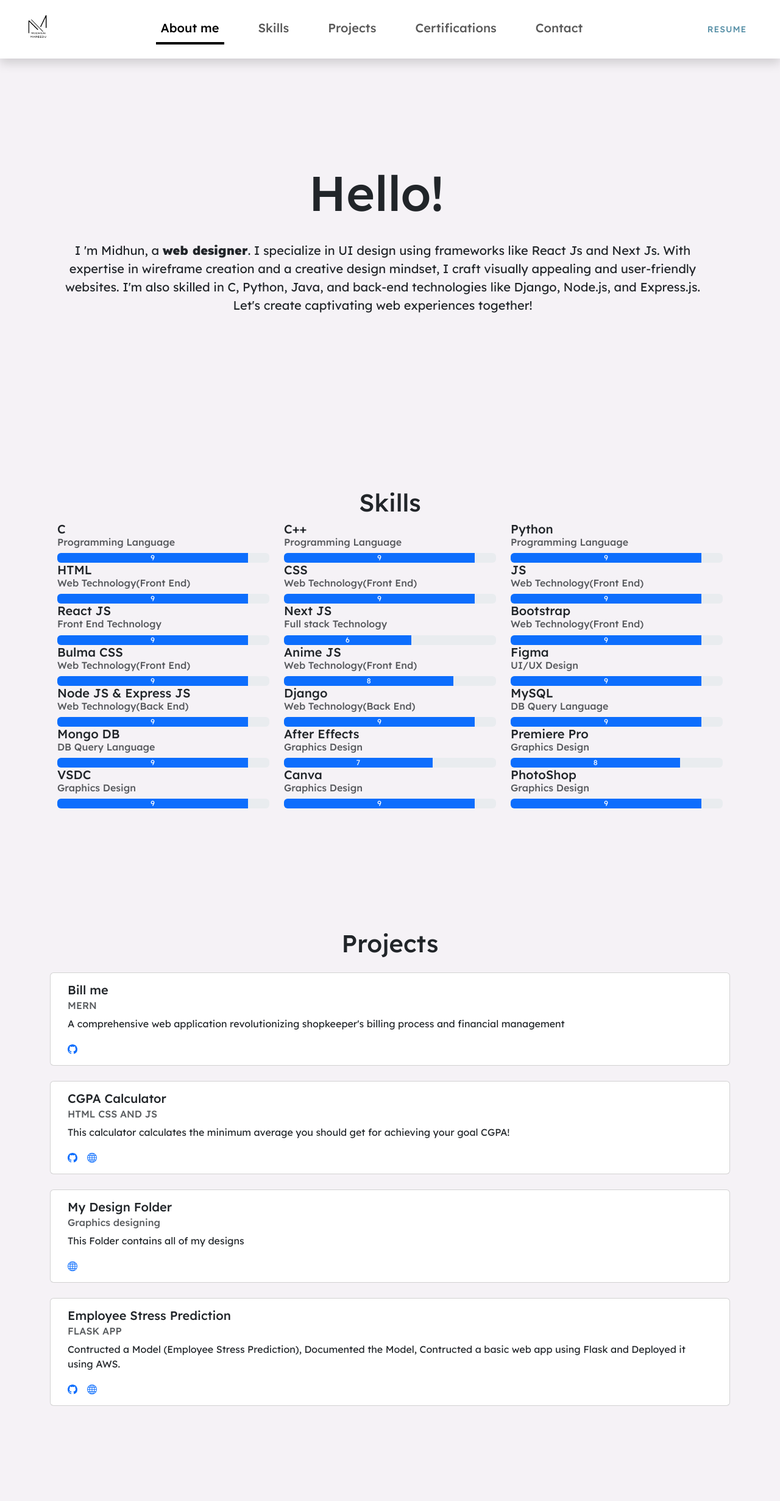
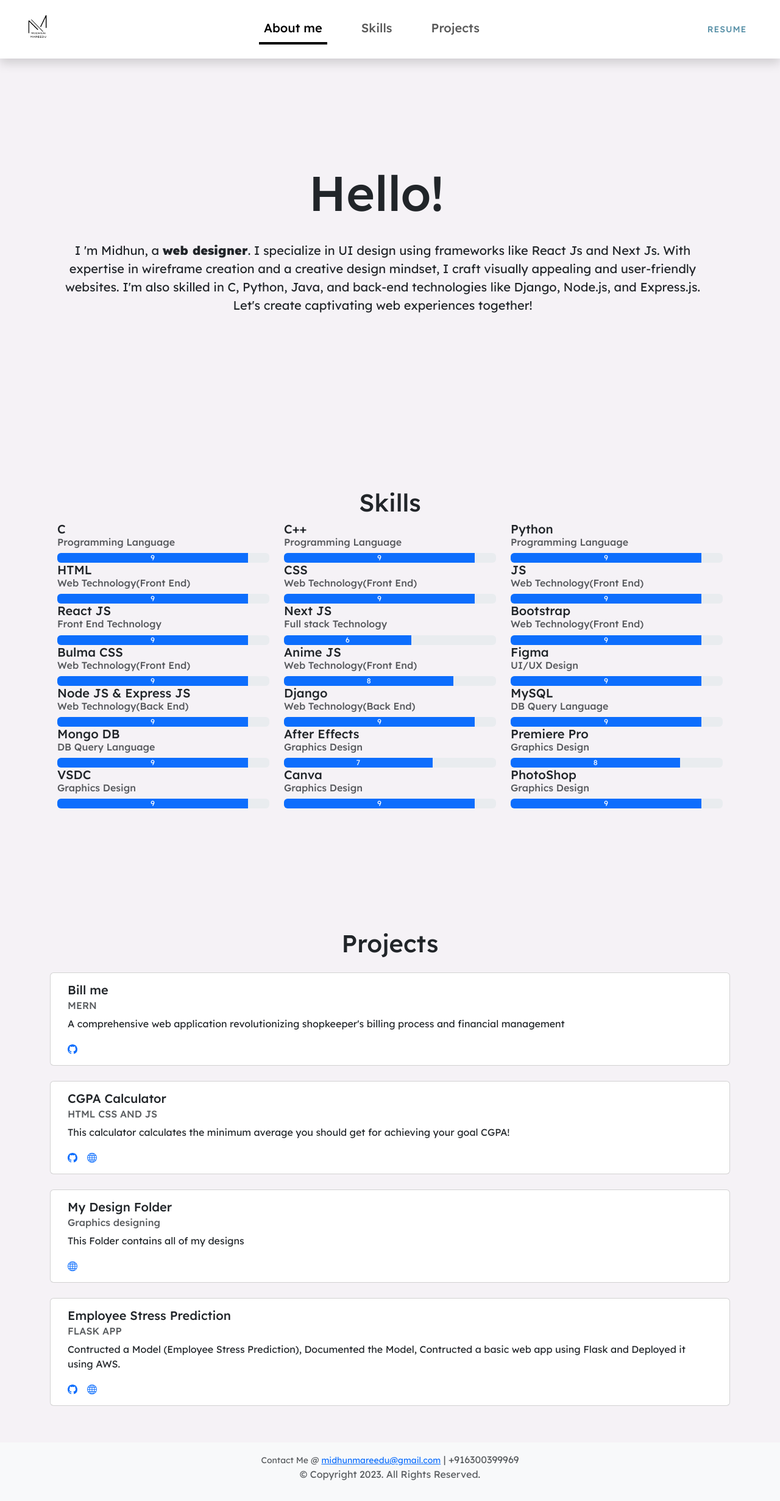
Before and after one commit to Jyothsna63/Portfolio, a React (Create React App) app in the folder portfolio/: page / in a window 1280 px wide. Shown: the whole page at 61% size. Before the commit the page ends 2366 px from the top, so only its background shows below. Built offline with nearby package versions, Linux system fonts and the light colour scheme.

Commit message:
Minor improvements

```diff
--- a/portfolio/src/components/Content.jsx
+++ b/portfolio/src/components/Content.jsx
@@ -5,6 +5,7 @@ import skills from "../data/skills";
 import SkillCard from "./SkillCard";
 import Project from "./Project";
 import projects from "../data/projects";
+import Footer from "./Footer";
 
 const Content = () => {
     return (
@@ -33,11 +34,13 @@ const Content = () => {
                     <h1 className="text-center" >Projects</h1>
                     {
                         projects.map((project) => {
-                            return <Project name={project.name} category={project.category} desc={project.desc} git_url={project.git_url} dip_url = {project.dip_url} />
+                            return <Project name={project.name} category={project.category} desc={project.desc} git_url={project.git_url} dip_url={project.dip_url} />
                         })
                     }
                 </div>
+
             </div>
+            <Footer />
         </div>
     )
 }
--- /dev/null
+++ b/portfolio/src/components/Footer.jsx
@@ -0,0 +1,15 @@
+import React from 'react'
+
+const Footer = () => {
+    return (
+        <footer className="footer mt-auto py-3 bg-body-tertiary">
+            <div className="container text-center">
+                <small className="text-body-secondary">Contact Me @ <a href="mailto:midhunmareedu@gmail.com">midhunmareedu@gmail.com</a></small>
+                <span className='text-body-secondary'> | +916300399969</span>
+                <p className="text-body-secondary">© Copyright 2023. All Rights Reserved.</p>
+            </div>
+        </footer>
+    )
+}
+
+export default Footer
--- a/portfolio/src/components/Header.jsx
+++ b/portfolio/src/components/Header.jsx
@@ -18,24 +18,23 @@ const Header = () => {
                 <div className="collapse navbar-collapse" id="navbarSupportedContent">
                     <ul className="navbar-nav mb-2 my-lg-2 me-auto container justify-content-center">
                         <li className="nav-item mx-4 hover-animation">
-                            <Link className="nav-link" activeStyle={Clickstyle} spy={true} to="about" smooth={true} duration={100} >About me</Link>
+                            <Link className="nav-link" activeStyle={Clickstyle} spy={true} to="about" smooth={true} duration={100} offset={-200}>About me</Link>
                         </li>
                         <li className="nav-item mx-4 hover-animation">
-                            <Link className="nav-link" activeStyle={Clickstyle} spy={true} to="skills" smooth={true} duration={100} >Skills</Link>
+                            <Link className="nav-link" activeStyle={Clickstyle} spy={true} to="skills" smooth={true} duration={100} offset={-140} >Skills</Link>
                         </li>
 
                         <li className="nav-item mx-4 hover-animation">
-                            <Link className="nav-link" activeStyle={Clickstyle} spy={true} to="projects" smooth={true} duration={100} >Projects</Link>
+                            <Link className="nav-link" activeStyle={Clickstyle} spy={true} to="projects" smooth={true} duration={100} offset={-120} >Projects</Link>
                         </li>
-                        <li className="nav-item mx-4 hover-animation">
-                            <Link className="nav-link" activeStyle={Clickstyle} spy={true} to="certifications" smooth={true} duration={100} >Certifications</Link>
-                        </li>
-                        <li className="nav-item mx-4 hover-animation">
+                        {/* <li className="nav-item mx-4 hover-animation">
                             <Link className="nav-link" activeStyle={Clickstyle} spy={true} to="contact" smooth={true} duration={100} >Contact</Link>
-                        </li>
+                        </li> */}
                     </ul>
                     <div class="buttons">
-                        <button class="btn"><span></span><p data-text="download!" data-title="resume"></p></button>
+                        <a href="Resume.pdf" download="Resume.pdf">
+                            <button class="btn" type="button"><span></span><p data-text="download!" data-title="resume" ></p></button>
+                        </a>
                     </div>
                 </div>
             </div>
```
Also changed, not shown: 1 other file (tests, documents, lock files or other folders).
